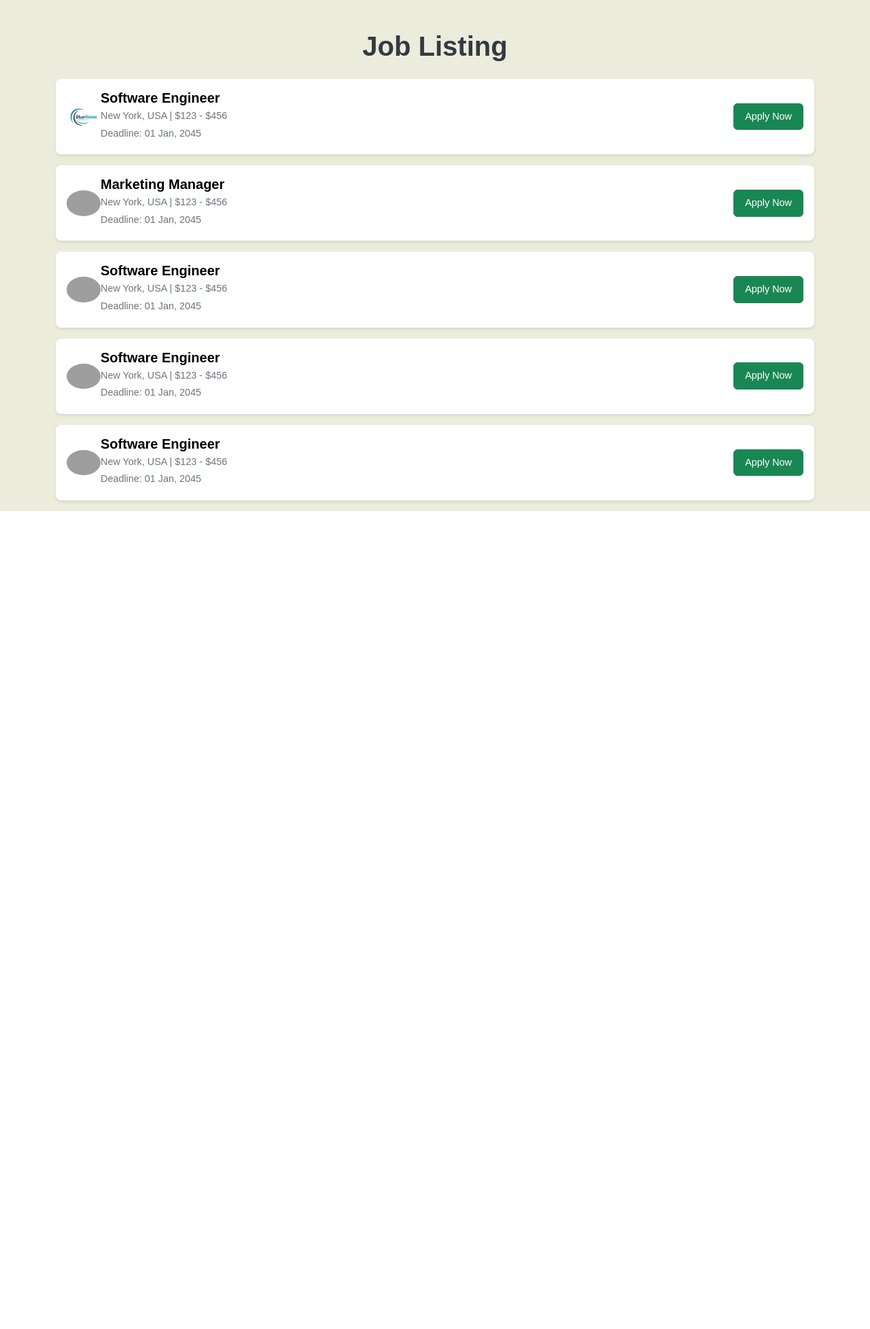
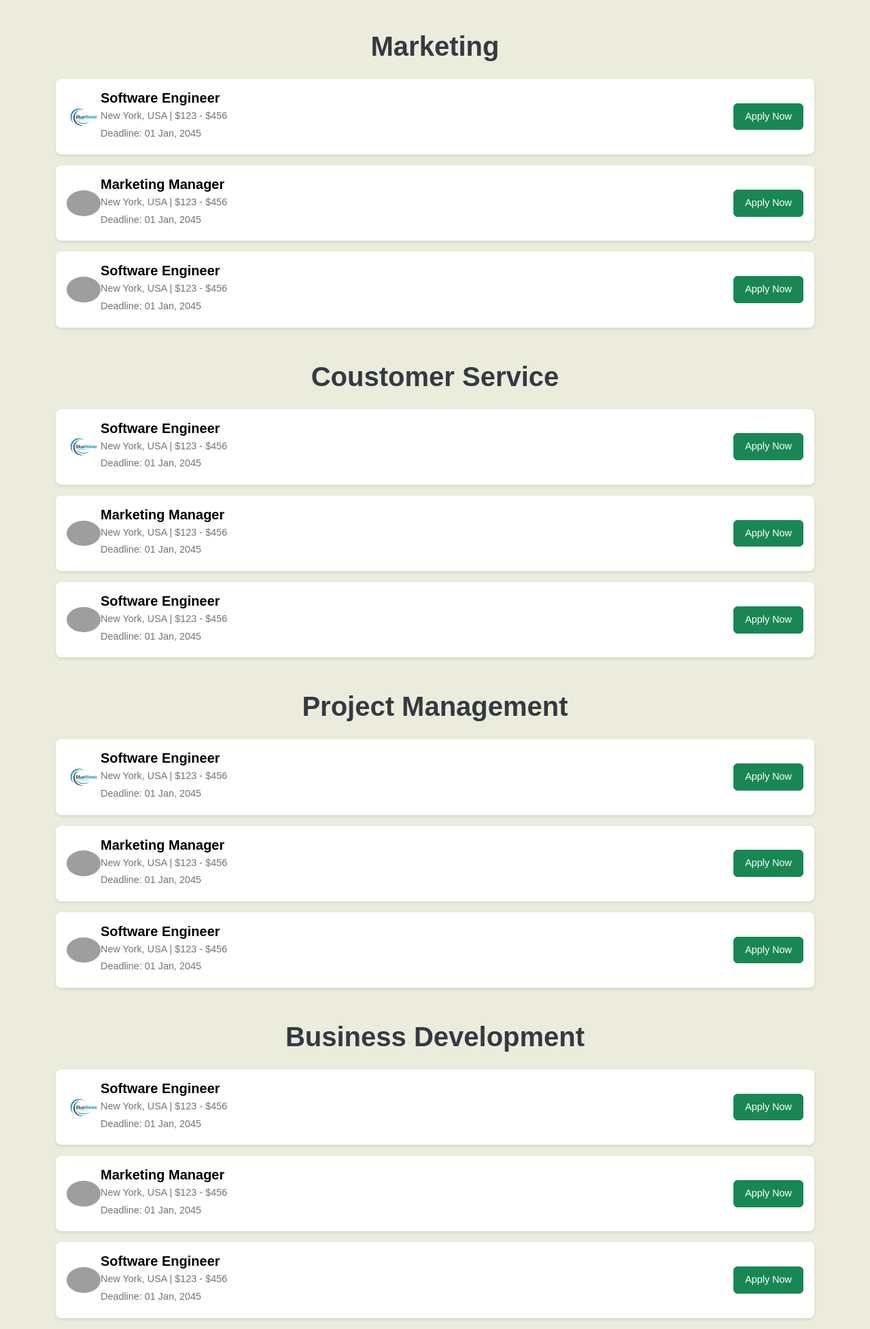
Before and after one commit to bhanukabandara12/BSC_WD_24_45_09, a PHP site: page /lib/views/dashboard/jobs.php in a window 1280 px wide. Shown: the part 100-2055 px from the top of the page at 68% size. Before the commit the page ends 852 px from the top, so only its background shows below. Run offline with PHP 8.4, Linux system fonts and the light colour scheme; grey boxes are pictures that could not be loaded.

Commit message:
some updates

```diff
--- a/css/jbct.css
+++ b/css/jbct.css
@@ -24,7 +24,7 @@ body {
 
 
 .cat-item i {
-    color: #3ECE75;
+    color: #0caa48;
     margin-bottom: 15px;
 }
 
@@ -33,6 +33,8 @@ body {
     font-size: 1.2rem;
     font-weight: 600;
     margin-bottom: 10px;
+    color: black;
+
 }
 
 
--- a/lib/views/dashboard/jobCt.php
+++ b/lib/views/dashboard/jobCt.php
@@ -7,7 +7,7 @@
     <link rel="stylesheet" href="../../../css/bootstrap/css/bootstrap.min.css">
     <link rel="stylesheet" href="../../../css/nav.css">
     <link rel="stylesheet" href="../../../css/jbct.css">
-    <!--<link rel="stylesheet" href="../../../css/home.css">-->
+    <link rel="stylesheet" href="../../../css/home.css">
     <link rel="stylesheet" href="https://cdnjs.cloudflare.com/ajax/libs/font-awesome/6.7.1/css/all.min.css">
 
 </head>
@@ -57,14 +57,14 @@
                 <h1 class="text-center mb-5 wow fadeInUp" data-wow-delay="0.1s">Explore By Category</h1>
                 <div class="row g-4">
                     <div class="col-lg-3 col-sm-6 wow fadeInUp" data-wow-delay="0.1s">
-                        <a class="cat-item rounded p-4" href="">
+                        <a class="cat-item rounded p-4" href="jobs.php" target="_self">
                             <i class="fa fa-3x fa-mail-bulk text-primary mb-4"></i>
                             <h6 class="mb-3">Marketing</h6>
                             <p class="mb-0">123 Vacancy</p>
                         </a>
                     </div>
                     <div class="col-lg-3 col-sm-6 wow fadeInUp" data-wow-delay="0.3s">
-                        <a class="cat-item rounded p-4" href="">
+                        <a class="cat-item rounded p-4" href="jobs.php" target="_self">
                             <i class="fa fa-3x fa-headset text-primary mb-4"></i>
                             <h6 class="mb-3">Customer Service</h6>
                             <p class="mb-0">123 Vacancy</p>
--- a/lib/views/dashboard/jobs.php
+++ b/lib/views/dashboard/jobs.php
@@ -48,9 +48,10 @@
 <!--Nav Bar End-->
 
 <br><br><br><br>
+<!--marketing jobs-->
 <div class="section">
 <div class="container mt-5">
-        <h1 class="text-center mb-4">Job Listing</h1>
+        <h1 class="text-center mb-4">Marketing</h1>
         <div class="job-listing">
             <div class="job d-flex align-items-center mb-3 p-3">
                 <div class="job-logo mr-3">
@@ -100,12 +101,39 @@
                 <a href="apply.php" class="btn btn-success">Apply Now</a>
                 </div>
             </div>
+
+        </div>
+    </div>
+</div>
+<!--end marketing jobs-->
+
+<!--start coustomer service jos-->
+<div class="section">
+<div class="container mt-5">
+        <h1 class="text-center mb-4">Coustomer Service</h1>
+        <div class="job-listing">
             <div class="job d-flex align-items-center mb-3 p-3">
                 <div class="job-logo mr-3">
-                    <img src="techcom-logo.png" alt="TechCom Logo" class="img-fluid" width="50">
+                    <img src="../../../images/Untitled design.png" alt="TechCom Logo" class="img-fluid" width="50">
                 </div>
                 <div class="job-details flex-grow-1">
                     <h2 class="mb-1">Software Engineer</h2>
+                    <p class="mb-1">
+                        <span class="location">New York, USA</span> |
+                        <span class="salary">$123 - $456</span>
+                    </p>
+                    <p class="deadline">Deadline: 01 Jan, 2045</p>
+                </div>
+                <div class="job-apply">
+                <a href="apply.php" class="btn btn-success">Apply Now</a>
+                </div>
+            </div>
+            <div class="job d-flex align-items-center mb-3 p-3">
+                <div class="job-logo mr-3">
+                    <img src="international-hearts-logo.png" alt="International     bb" class="img-fluid" width="50">
+                </div>
+                <div class="job-details flex-grow-1">
+                    <h2 class="mb-1">Marketing Manager</h2>
                     <p class="mb-1">
                         <span class="location">New York, USA</span> |
                         <span class="salary">$123 - $456</span>
@@ -132,9 +160,129 @@
                 <a href="apply.php" class="btn btn-success">Apply Now</a>
                 </div>
             </div>
+
         </div>
     </div>
+</div>
+
+<!--end coustomer service jos-->
+<div class="section">
+<div class="container mt-5">
+        <h1 class="text-center mb-4">Project Management</h1>
+        <div class="job-listing">
+            <div class="job d-flex align-items-center mb-3 p-3">
+                <div class="job-logo mr-3">
+                    <img src="../../../images/Untitled design.png" alt="TechCom Logo" class="img-fluid" width="50">
+                </div>
+                <div class="job-details flex-grow-1">
+                    <h2 class="mb-1">Software Engineer</h2>
+                    <p class="mb-1">
+                        <span class="location">New York, USA</span> |
+                        <span class="salary">$123 - $456</span>
+                    </p>
+                    <p class="deadline">Deadline: 01 Jan, 2045</p>
+                </div>
+                <div class="job-apply">
+                <a href="apply.php" class="btn btn-success">Apply Now</a>
+                </div>
+            </div>
+            <div class="job d-flex align-items-center mb-3 p-3">
+                <div class="job-logo mr-3">
+                    <img src="international-hearts-logo.png" alt="International     bb" class="img-fluid" width="50">
+                </div>
+                <div class="job-details flex-grow-1">
+                    <h2 class="mb-1">Marketing Manager</h2>
+                    <p class="mb-1">
+                        <span class="location">New York, USA</span> |
+                        <span class="salary">$123 - $456</span>
+                    </p>
+                    <p class="deadline">Deadline: 01 Jan, 2045</p>
+                </div>
+                <div class="job-apply">
+                <a href="apply.php" class="btn btn-success">Apply Now</a>
+                </div>
+            </div>
+            <div class="job d-flex align-items-center mb-3 p-3">
+                <div class="job-logo mr-3">
+                    <img src="techcom-logo.png" alt="TechCom Logo" class="img-fluid" width="50">
+                </div>
+                <div class="job-details flex-grow-1">
+                    <h2 class="mb-1">Software Engineer</h2>
+                    <p class="mb-1">
+                        <span class="location">New York, USA</span> |
+                        <span class="salary">$123 - $456</span>
+                    </p>
+                    <p class="deadline">Deadline: 01 Jan, 2045</p>
+                </div>
+                <div class="job-apply">
+                <a href="apply.php" class="btn btn-success">Apply Now</a>
+                </div>
+            </div>
+
+        </div>
     </div>
+</div>
+
+<!--start human resource job-->
+<div class="section">
+<div class="container mt-5">
+        <h1 class="text-center mb-4">Business Development</h1>
+        <div class="job-listing">
+            <div class="job d-flex align-items-center mb-3 p-3">
+                <div class="job-logo mr-3">
+                    <img src="../../../images/Untitled design.png" alt="TechCom Logo" class="img-fluid" width="50">
+                </div>
+                <div class="job-details flex-grow-1">
+                    <h2 class="mb-1">Software Engineer</h2>
+                    <p class="mb-1">
+                        <span class="location">New York, USA</span> |
+                        <span class="salary">$123 - $456</span>
+                    </p>
+                    <p class="deadline">Deadline: 01 Jan, 2045</p>
+                </div>
+                <div class="job-apply">
+                <a href="apply.php" class="btn btn-success">Apply Now</a>
+                </div>
+            </div>
+            <div class="job d-flex align-items-center mb-3 p-3">
+                <div class="job-logo mr-3">
+                    <img src="international-hearts-logo.png" alt="International     bb" class="img-fluid" width="50">
+                </div>
+                <div class="job-details flex-grow-1">
+                    <h2 class="mb-1">Marketing Manager</h2>
+                    <p class="mb-1">
+                        <span class="location">New York, USA</span> |
+                        <span class="salary">$123 - $456</span>
+                    </p>
+                    <p class="deadline">Deadline: 01 Jan, 2045</p>
+                </div>
+                <div class="job-apply">
+                <a href="apply.php" class="btn btn-success">Apply Now</a>
+                </div>
+            </div>
+            <div class="job d-flex align-items-center mb-3 p-3">
+                <div class="job-logo mr-3">
+                    <img src="techcom-logo.png" alt="TechCom Logo" class="img-fluid" width="50">
+                </div>
+                <div class="job-details flex-grow-1">
+                    <h2 class="mb-1">Software Engineer</h2>
+                    <p class="mb-1">
+                        <span class="location">New York, USA</span> |
+                        <span class="salary">$123 - $456</span>
+                    </p>
+                    <p class="deadline">Deadline: 01 Jan, 2045</p>
+                </div>
+                <div class="job-apply">
+                <a href="apply.php" class="btn btn-success">Apply Now</a>
+                </div>
+            </div>
+
+        </div>
+    </div>
+</div>
+<!--end human resource job-->
+
+
 <!--end-->
 
 
--- a/lib/views/dashboard/user.php
+++ b/lib/views/dashboard/user.php
@@ -8,7 +8,6 @@
     <link rel="stylesheet" href="../../../css/home.css">
     <link rel="stylesheet" href="../../../css/nav.css">
     <link rel="stylesheet" href="../../../css/jbct.css">
-    <link rel="stylesheet" href="../../../css/custom.css">
     <link rel="stylesheet" href="https://cdnjs.cloudflare.com/ajax/libs/font-awesome/6.7.1/css/all.min.css">
 
 
```
Also changed, not shown: css/custom.css (deleted).
